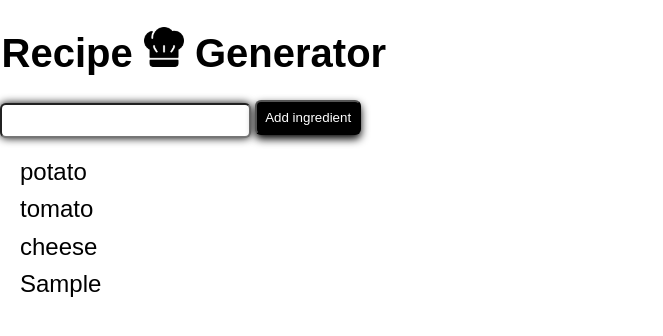
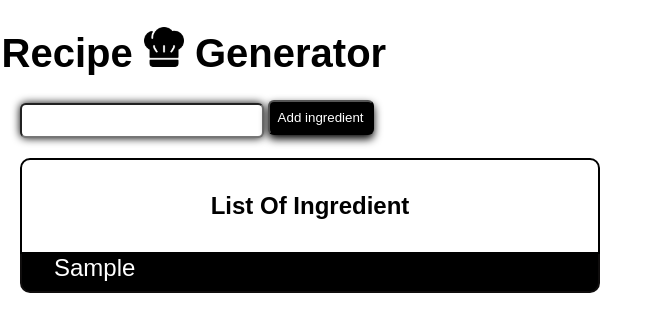
Before and after one commit to Gefson-costa/recipe-generator, a React (Vite) app: page / in a window 1280 px wide. Both pictures are taken after typing "Sample" into the empty fields and a click on the button "Add ingredient". Shown: the top 336 px of the page, without its empty margins (0-663 px from the left). Built offline with nearby package versions, Linux system fonts and the light colour scheme.

Commit message:
progress

```diff
--- a/src/App.jsx
+++ b/src/App.jsx
@@ -5,7 +5,7 @@ import Header from "./components/Header"
 
 export default function App() {
 
-    const [recipe, setRecipe] = useState(["potato", "tomato", "cheese"])
+    const [recipe, setRecipe] = useState([])
 
     const listOfIngredients = recipe.map((item) => {
         return <span>{item}</span>
@@ -39,7 +39,6 @@ export default function App() {
             <section className="main-container">
                 <section className="left-con">
                     <form action="" onSubmit={handleSubmit}>
-
                         <label for="ingredient-input"></label>
                         <input
                             id="ingredient-input"
@@ -50,12 +49,14 @@ export default function App() {
                         <button>Add ingredient</button>
                     </form>
 
+                    {recipe.length > 0 &&
+                        <div className="listOfIngredient-con">
+                            <h2>List Of Ingredient</h2>
+                            <div className="ingredients-con">
 
-                    <div className="ingredients-con">
-                        {listOfIngredients}
-                    </div>
-
-
+                                {listOfIngredients}
+                            </div>
+                        </div>}
 
                     {recipe.length > 4 &&
                         <sections>
--- a/src/index.css
+++ b/src/index.css
@@ -40,7 +40,7 @@ img {
 }
 
 form {
-
+  margin-left: 20px;
   display: flex;
   justify-content: flex-start;
 }
@@ -67,15 +67,53 @@ form button:active {
   transition: all .4s ease-in-out;
 }
 
+.listOfIngredient-con {
+  transform: translateY(0) scale(1);
+  transition: all .4s ease-in-out;
+}
+
+.listOfIngredient-con::before {
+  transform: translateY(-100%) scale(0);
+  transition: all .4s ease-in-out;
+}
+
+.listOfIngredient-con h2 {
+  text-align: center;
+  border: 2px solid black;
+  padding: 2rem;
+  width: 80%;
+  margin-left: 20px;
+  margin-bottom: 0;
+  border-top-left-radius: 10px;
+  border-top-right-radius: 10px;
+}
 
 
 .ingredients-con {
+  background-color: black;
+  color: white;
   display: flex;
   flex-direction: column;
   margin-left: 20px;
-  margin-top: 20px;
-  max-height: 200px;
-  flex-wrap: wrap;
+  margin-top: 0;
+  max-height: 300px;
+  overflow-y: auto;
+  border: 2px solid #0f0d0d;
+  padding: 10px;
+  width: 80%;
+  padding: 0 2rem;
+  border-top: none;
+  border-bottom-left-radius: 10px;
+  border-bottom-right-radius: 10px;
+}
+
+.ingredients-con::-webkit-scrollbar {
+  width: 10px;
+}
+
+.ingredients-con::-webkit-scrollbar-thumb {
+  background-color: red;
+  border-radius: 10px;
 }
 
 .ingredients-con span {
@@ -96,7 +134,7 @@ form button:active {
 
 .ready-con button {
   background-color: rgb(212, 189, 15);
-  border-radius: 6px;
+  border-radius: 10px;
   color: white;
   padding: .5rem;
   box-shadow: 0px 4px 8px black;
```
